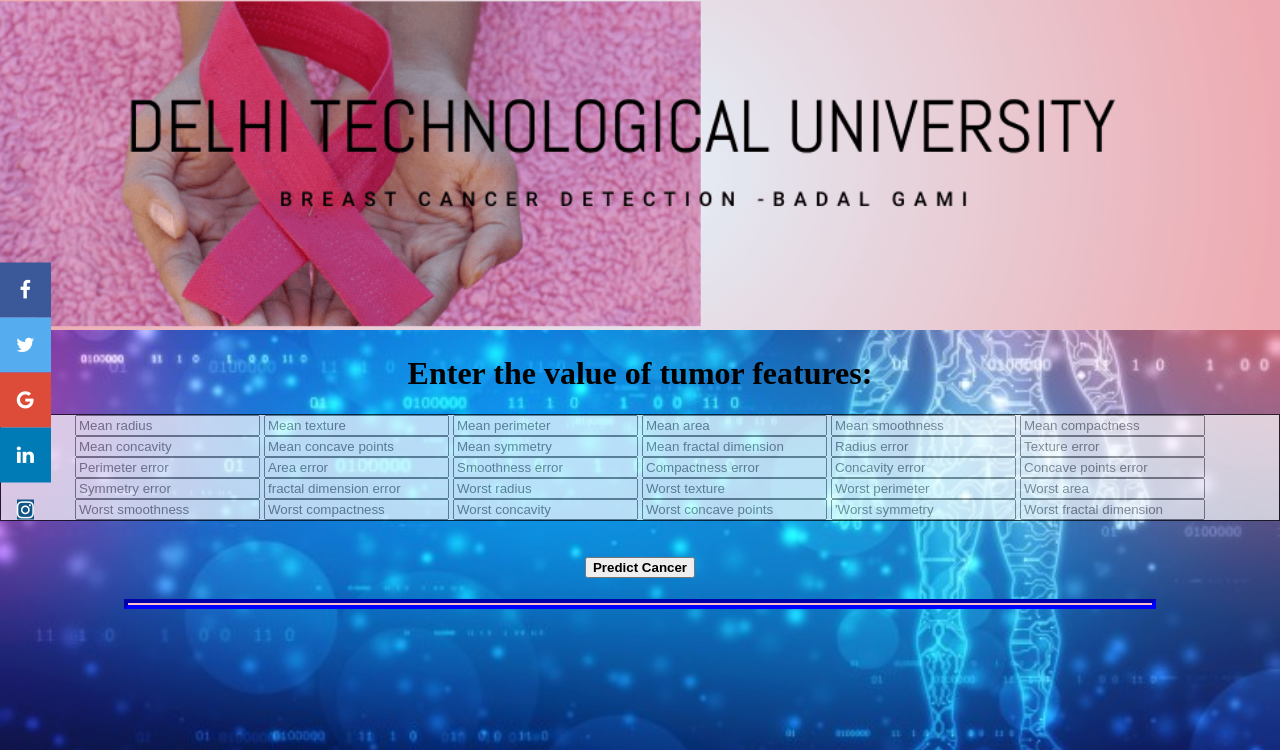
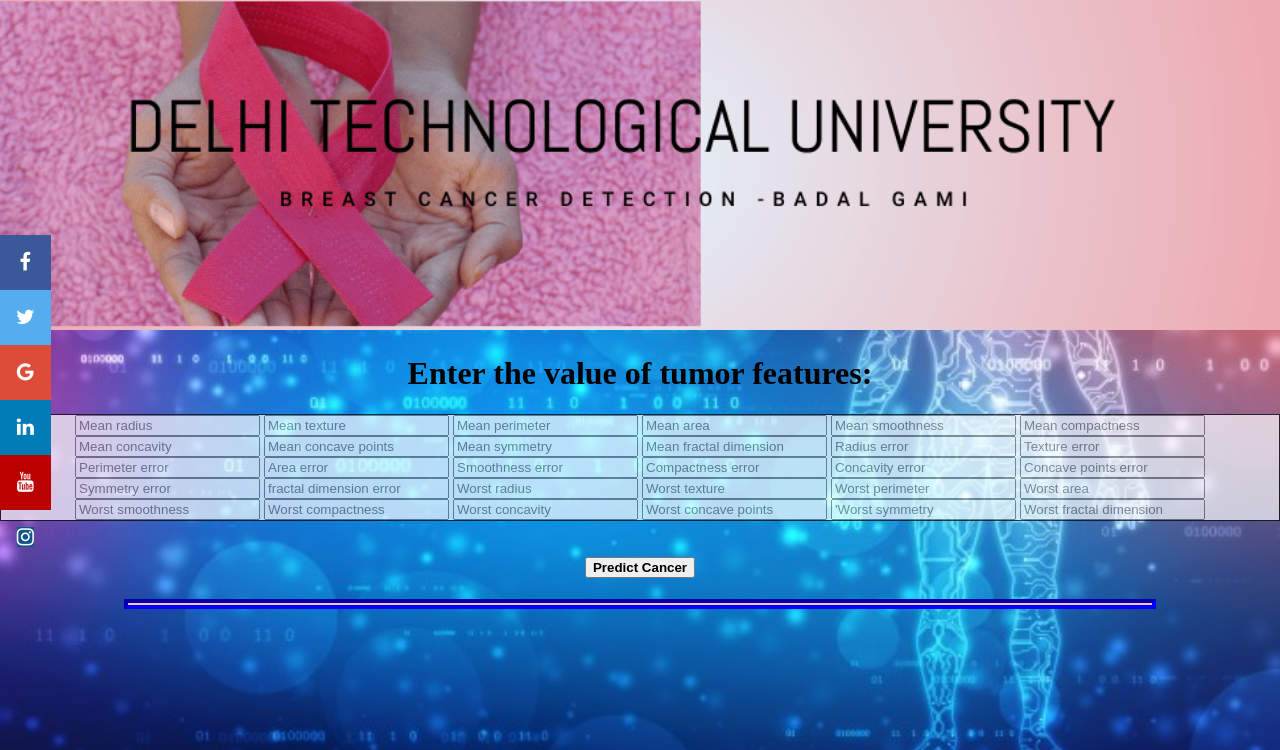
Before and after one commit to badalgami/CANCERDETECTOR, a Flask app: page / in a window 1280 px wide. Shown: the top 750 px of the page. Run offline with Flask 2, Linux system fonts and the light colour scheme; parts of the project's set-up code (start-up, migrations or seed data) failed here and were passed over.

Commit message:
Update index2.html

```diff
--- a/templates/index2.html
+++ b/templates/index2.html
@@ -176,10 +176,16 @@
   color: white;
 }
 
+.youtube {
+   background: #bb0000;
+   color: white;
+}
+
 .fa-instagram {
   background: #125688;
   color: white;
 }
+
 .content {
   margin-left: 75px;
   font-size: 30px;
@@ -192,6 +198,7 @@
   <a href="https://twitter.com/badb991" class="twitter"><i class="fa fa-twitter"></i></a>
   <a href="#" class="google"><i class="fa fa-google"></i></a>
   <a href="https://www.linkedin.com/in/badal-gami-0523641ba/" class="linkedin"><i class="fa fa-linkedin"></i></a>
+  <a href=https://www.youtube.com/channel/UCnDr5KxTYrdMFdRRtcZ1hBQ?view_as=subscriber" class="youtube"><i class="fa fa-youtube"></i></a>
   <a href="https://www.instagram.com/badl_gami/" class="instagram"><i class="fa fa-instagram"></i></a>
 </div>
 
```
